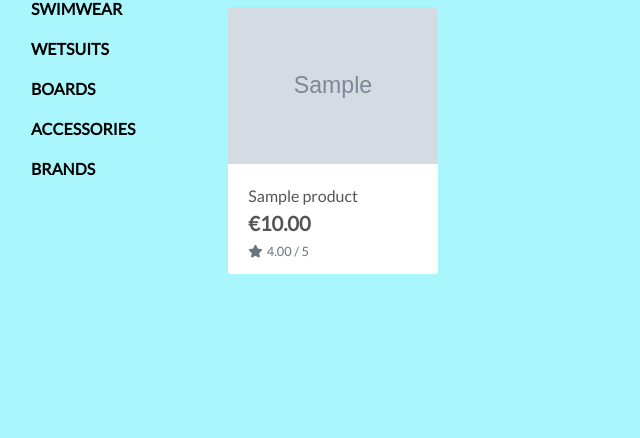
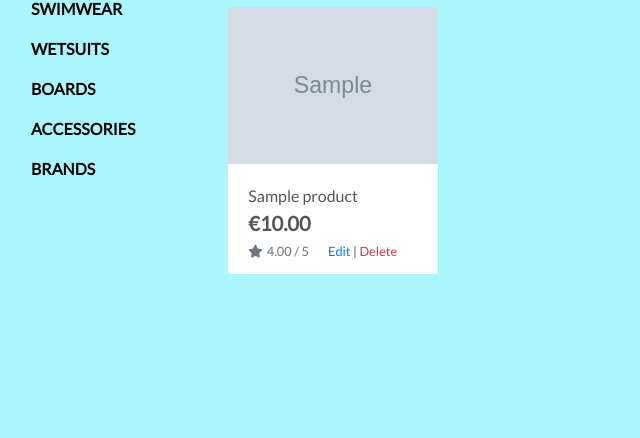
Before and after one commit to Catrionamcd/DolFin-Surf-Shop, a Django app: page /products/ in a window 1280 px wide. Shown: the part 171-609 px from the top of the page, without its empty margins (0-640 px from the left). Run offline with Django 3.2, Linux system fonts and the light colour scheme; a user stored in the database is signed in; tables that the repository leaves empty hold one stand-in row (values such as "Sample post"); grey boxes marked "Sample" are stand-in pictures; some libraries are stand-ins or nearby versions.

Commit message:
Create functionality to delete a product as a site owner

```diff
--- a/products/templates/products/products.html
+++ b/products/templates/products/products.html
@@ -46,6 +46,12 @@
                                             {% else %}
                                                 <small class="text-muted">No Rating</small>
                                             {% endif %}
+                                            {% if request.user.is_superuser %}
+                                                <small class="ml-3">
+                                                    <a href="{% url 'edit_product' product.id %}">Edit</a> |
+                                                    <a class="text-danger" href="{% url 'delete_product' product.id %}">Delete</a>
+                                                </small>
+                                            {% endif %}
                                         </div>
                                     </div>
                                 </div>
--- a/products/urls.py
+++ b/products/urls.py
@@ -9,4 +9,5 @@ urlpatterns = [
     path('<int:product_id>/', views.product_detail, name='product_detail'),
     path('add/', views.add_product, name='add_product'),
     path('edit/<int:product_id>/', views.edit_product, name='edit_product'),
+    path('delete/<int:product_id>/', views.delete_product, name='delete_product'),
 ]
--- a/products/views.py
+++ b/products/views.py
@@ -101,3 +101,15 @@ def edit_product(request, product_id):
     }
 
     return render(request, template, context)
+
+@login_required
+def delete_product(request, product_id):
+    """ Delete a product from the store """
+    if not request.user.is_superuser:
+        messages.error(request, 'Sorry, only store owners can do that.')
+        return redirect(reverse('home'))
+
+    product = get_object_or_404(Product, pk=product_id)
+    product.delete()
+    messages.success(request, 'Product deleted!')
+    return redirect(reverse('products'))
```
